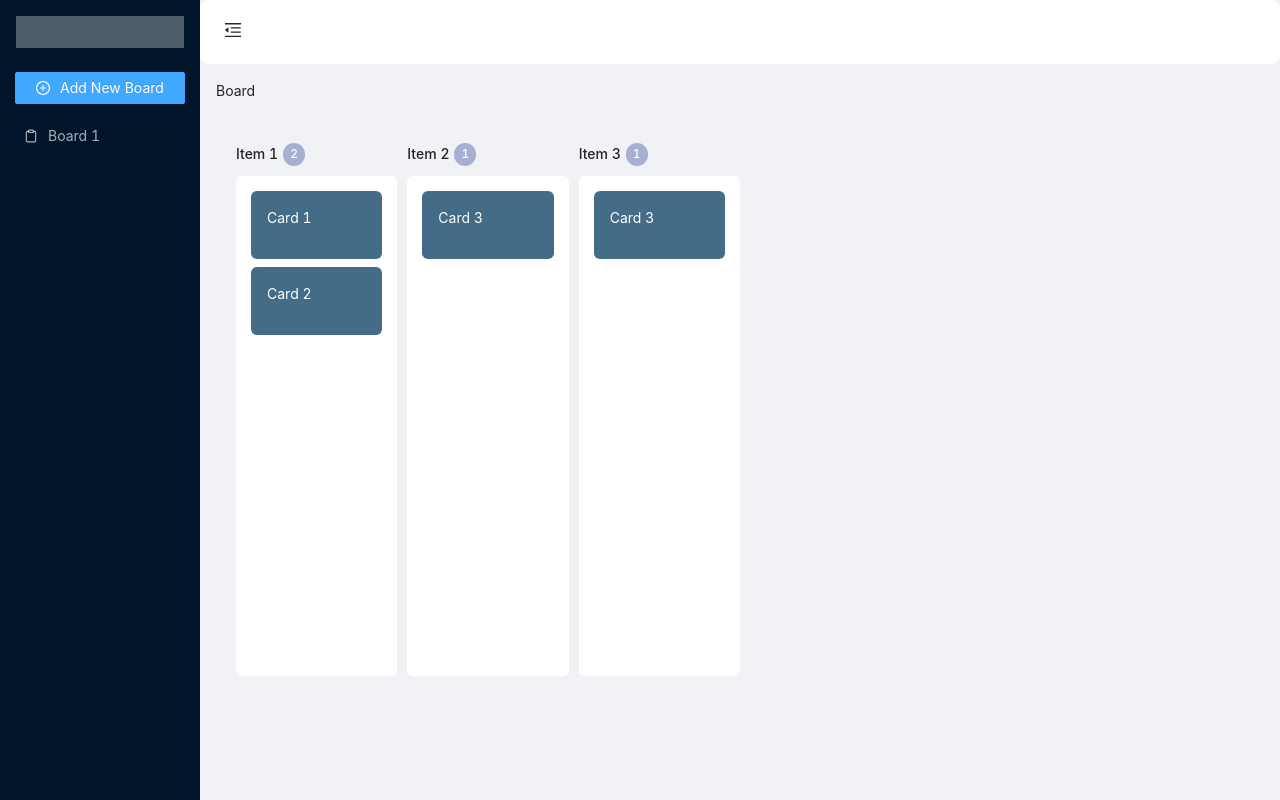
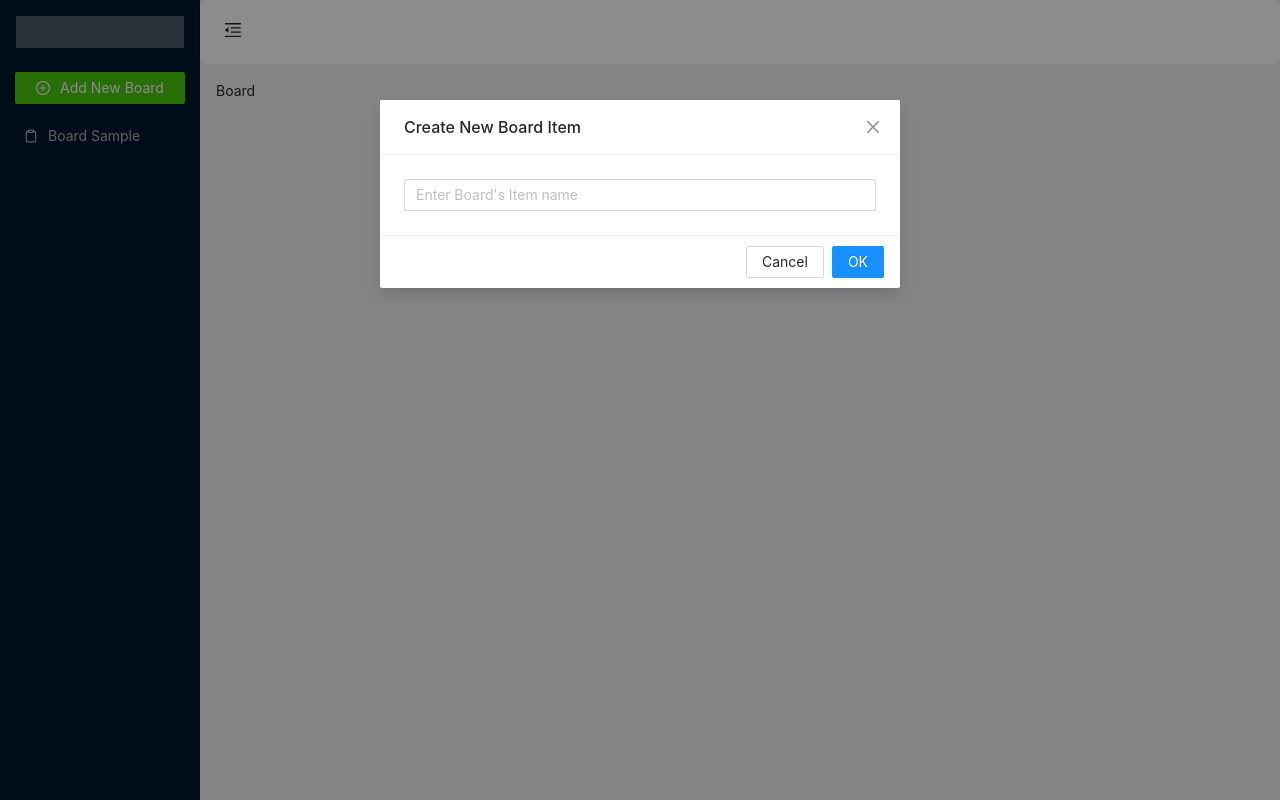
Before and after one commit to Phibee/crypto-board, a React (Create React App) app: page / in a window 1280 px wide. Both pictures are taken after a click on the item "Add New Board". Built offline with nearby package versions, Linux system fonts and the light colour scheme.

Commit message:
Changes: Worked on store, styling of cards, multiple boards items

```diff
--- a/src/App.css
+++ b/src/App.css
@@ -47,3 +47,13 @@ html {
   grid-gap: 10px;
   overflow: auto;
 }
+
+@media screen and (min-width: 1024px) {
+  .grid-fixed {
+    grid-auto-columns: calc((100% - 4 * 10px) / 4) !important;
+  }
+}
+
+.ant-page-header-heading-title {
+  color: #333 !important;
+}
--- a/src/components/Layout.tsx
+++ b/src/components/Layout.tsx
@@ -19,33 +19,25 @@ const LayoutPage: React.FC<ILayoutProps> = ({ children, ...props }) => {
 
           {/* Layout */}
           <Layout className="site-layout">
-                        <Header
-                              className="site-layout-background"
-                              style={{ padding: 0 }}
-                        >
-                              {React.createElement(
-                                    collapsed
-                                          ? MenuUnfoldOutlined
-                                          : MenuFoldOutlined,
-                                    {
-                                          className: "trigger",
+            <Header className="site-layout-background" style={{padding: 0}}>
+              {React.createElement(collapsed ? MenuUnfoldOutlined : MenuFoldOutlined, {
+                className: 'trigger',
                 onClick: toggle,
-                                    }
-                              )}
+              })}
             </Header>
-                        <Breadcrumb style={{ margin: "16px 16px" }}>
+            <Breadcrumb style={{margin: '16px 16px'}}>
               <Breadcrumb.Item>Board</Breadcrumb.Item>
             </Breadcrumb>
             <Content
               style={{
-                                    margin: "5px 16px 24px",
+                margin: '5px 16px 24px',
                 paddingTop: 20,
                 paddingLeft: 20,
                 paddingRight: 20,
                 paddingBottom: 25,
                 minHeight: 280,
-                              }}
-                        >
+                overflow: 'auto',
+              }}>
               {children}
             </Content>
           </Layout>
--- a/src/components/SidebarNavigation.tsx
+++ b/src/components/SidebarNavigation.tsx
@@ -1,5 +1,5 @@
 import React from 'react';
-import {Button, Layout, Menu} from 'antd';
+import {Button, Input, Layout, Menu, Modal} from 'antd';
 import {
   DashboardOutlined,
   SettingOutlined,
@@ -9,6 +9,7 @@ import {
 import {FiClipboard} from 'react-icons/fi';
 
 import {NavLink} from 'react-router-dom';
+import useAppStore from '../store';
 
 export interface ILayoutProps {}
 
@@ -20,7 +21,26 @@ export interface ISidebarNavigationProps {
 }
 
 const SidebarNavigation: React.FC<ISidebarNavigationProps> = ({collapsed, ...props}) => {
+  const {addBoard, boards} = useAppStore();
+  const [isModalVisible, setIsModalVisible] = React.useState(false);
+  const [inputVal, setInputVal] = React.useState('');
+
+  const handleAddBoard = () => {
+    setIsModalVisible(true);
+    setInputVal('');
+  };
+
+  const handleOnOk = React.useCallback(() => {
+    addBoard(inputVal);
+    setIsModalVisible(false);
+  }, [inputVal]);
+
+  const handleOnCancel = () => {
+    setIsModalVisible(false);
+  };
+
   return (
+    <>
       <Sider trigger={null} theme="dark" collapsible collapsed={collapsed}>
         <div className="logo" />
         <Menu
@@ -50,17 +70,34 @@ const SidebarNavigation: React.FC<ISidebarNavigationProps> = ({collapsed, ...pro
                 />
               }
               block
-            type="primary">
+              onClick={handleAddBoard}
+              style={{backgroundColor: '#48c50b', border: 'none', color: 'white'}}>
               Add New Board
             </Button>
           </Menu.Item>
-        <Menu.Item key={'/'} icon={<FiClipboard />}>
-          <NavLink to="/">
-            <span>Board 1</span>
+          {boards.map(item => (
+            <Menu.Item key={`/board/${item.id}`} icon={<FiClipboard />}>
+              <NavLink to={`/board/${item.id}`}>
+                <span>{item.title}</span>
               </NavLink>
             </Menu.Item>
+          ))}
         </Menu>
       </Sider>
+
+      {/* Modal for new board */}
+      <Modal
+        title="Create New Board Item"
+        visible={isModalVisible}
+        onOk={handleOnOk}
+        onCancel={handleOnCancel}>
+        <Input
+          placeholder="Enter Board's Item name"
+          value={inputVal}
+          onChange={e => setInputVal(e.target.value)}
+        />
+      </Modal>
+    </>
   );
 };
 
--- a/src/components/TaskCard.tsx
+++ b/src/components/TaskCard.tsx
@@ -1,5 +1,35 @@
 import React from 'react';
 import {CardProps} from '../types/card';
+import {isEmpty} from 'lodash';
+import {LinkOutlined} from '@ant-design/icons';
+import styled from 'styled-components';
+
+const LinkIconContainerStyled = styled.div`
+  position: absolute;
+  z-index: 100;
+  background: #fff;
+  top: 40%;
+  left: 40%;
+  padding: 5px;
+  text-align: center;
+  width: 32px;
+  height: 32px;
+  border-radius: 50%;
+`;
+
+const Container = styled.div`
+  &:not(:hover) div.icon-link {
+    opacity: 0;
+  }
+
+  & div.icon-link:hover ~ img,
+  & img:hover {
+    width: 100%;
+    max-height: 150px;
+    opacity: 0.5;
+    transition: opacity 0.25s ease-in-out;
+  }
+`;
 
 export interface ITaskCardProps {
   card: CardProps;
@@ -9,7 +39,22 @@ const TaskCard: React.FC<ITaskCardProps> = ({card, ...props}) => {
   return (
     <div className="rounded p-5 flex bg-white shadow-2l cursor-move">
       <div className="flex-1">
-        <p className="text-left font-medium">{card.title}</p>
+        <div style={{padding: '5px 10px'}}>
+          <div className="font-medium">{card.title}</div>
+          <div style={{fontSize: 12, fontWeight: 300, color: '#9d9d9d'}}>{card.description}</div>
+        </div>
+        <div style={{position: 'relative'}}>
+          {!isEmpty(card.imageUrl) && (
+            <Container>
+              <LinkIconContainerStyled
+                className="icon-link"
+                onClick={() => window.open(card.imageUrl, '_blank')}>
+                <LinkOutlined />
+              </LinkIconContainerStyled>
+              <img src={card.imageUrl} style={{width: '100%', maxHeight: 150}} />
+            </Container>
+          )}
+        </div>
       </div>
     </div>
   );
--- a/src/components/TaskLane.tsx
+++ b/src/components/TaskLane.tsx
@@ -1,19 +1,28 @@
 import React from 'react';
-import {DragDropContext, Draggable, Droppable} from 'react-beautiful-dnd';
+import {Draggable, Droppable} from 'react-beautiful-dnd';
 import {CardProps} from '../types/card';
 import TaskCard from './TaskCard';
 import styled from 'styled-components';
+import {Button, Dropdown, Input, Menu, Modal} from 'antd';
+import {EllipsisOutlined} from '@ant-design/icons';
+import useAppStore from '../store';
+import {isEmpty} from 'lodash';
 
 const TitleStyledContainer = styled.div`
   display: flex;
   align-items: center;
-  font-size: 14px;
+  font-size: 13px;
   font-weight: 500;
-  margin-bottom: 10px;
+  padding: 5px 8px;
+  justify-content: space-between;
+  background: #2dafed;
+  color: #fff;
+  border-top-left-radius: 6px;
+  border-top-right-radius: 6px;
 `;
 
 const CounterStyled = styled.span`
-  background: #a7b0d1;
+  background: #3693bf;
   padding: 2px 7px;
   border-radius: 50px;
   margin-left: 5px;
@@ -22,27 +31,86 @@ const CounterStyled = styled.span`
   text-align: center;
   color: #fff;
   user-select: none;
+  margin-right: 5px;
 `;
 
 export interface ITaskLaneProps {
   id: string;
   title: string;
-  color: string;
   cards: CardProps[];
 }
 
+const {TextArea} = Input;
+
 const TaskLane: React.FC<ITaskLaneProps> = ({id, title, cards, ...props}) => {
-  const [itemCount, setItemCount] = React.useState<number>(0);
-
   const handleStart = (e: any) => {};
   const handleDrag = (e: any) => {};
   const handleStop = (e: any) => {};
 
+  const {addCardToBoardItem} = useAppStore();
+  const [isModalVisible, setIsModalVisible] = React.useState(false);
+  const [card, setCard] = React.useState<Omit<CardProps, 'id'>>();
+
+  const handleOnOk = React.useCallback(() => {
+    if (isEmpty(card)) return;
+
+    card && addCardToBoardItem(id, card);
+    setIsModalVisible(false);
+  }, [card, id]);
+
+  const handleOnCancel = () => {
+    setIsModalVisible(false);
+  };
+
+  const handleShowAddCardModal = () => {
+    setIsModalVisible(true);
+    setCard(undefined);
+  };
+
+  const menu = (
+    <Menu>
+      <Menu.Item onClick={handleShowAddCardModal}>
+        <span>Add New Card</span>
+      </Menu.Item>
+    </Menu>
+  );
+
+  const DropdownMenu = () => (
+    <Dropdown key="more" overlay={menu} placement="bottomRight">
+      <Button
+        style={{
+          border: 'none',
+          padding: 0,
+          backgroundColor: 'transparent',
+        }}>
+        <EllipsisOutlined
+          style={{
+            fontSize: 20,
+            verticalAlign: 'top',
+            color: '#ffffff',
+          }}
+        />
+      </Button>
+    </Dropdown>
+  );
+
+  const handleChange = (e: any) => {
+    const {name, value} = e.target;
+
+    setCard((prevState: any) => ({
+      ...prevState,
+      [name]: value,
+    }));
+  };
+
   return (
-    <div className="pb-10">
+    <div className="pb-10" style={{boxShadow: '0 7px 4px #dedede'}}>
       <TitleStyledContainer>
-        {title}
-        <CounterStyled>{cards.length}</CounterStyled>
+        <div>{title}</div>
+        <div>
+          <CounterStyled>{cards.length}</CounterStyled>
+          <DropdownMenu key="more" />
+        </div>
       </TitleStyledContainer>
       <div className="h-full mt-3 kanban-group">
         <Droppable droppableId={id} key={id}>
@@ -52,10 +120,11 @@ const TaskLane: React.FC<ITaskLaneProps> = ({id, title, cards, ...props}) => {
                 {...provided.droppableProps}
                 ref={provided.innerRef}
                 style={{
-                  background: snapshot.isDraggingOver ? 'lightblue' : 'white',
+                  background: snapshot.isDraggingOver ? '#e6ebed' : 'white',
                   padding: 15,
                   minHeight: 500,
-                  borderRadius: 6,
+                  borderBottomLeftRadius: 6,
+                  borderBottomRightRadius: 6,
                 }}>
                 {cards.map((item: any, index: any) => {
                   return (
@@ -68,12 +137,15 @@ const TaskLane: React.FC<ITaskLaneProps> = ({id, title, cards, ...props}) => {
                             {...provided.dragHandleProps}
                             style={{
                               userSelect: 'none',
-                              padding: 16,
+                              overflow: 'hidden',
                               margin: '0 0 8px 0',
                               borderRadius: 6,
                               minHeight: '50px',
-                              backgroundColor: snapshot.isDragging ? '#263B4A' : '#456C86',
-                              color: 'white',
+                              backgroundColor: '#FFFFFF', //snapshot.isDragging ? '#263B4A' : '#456C86',
+                              border: '1px solid #e8ebed',
+                              color: '#333333',
+                              fontWeight: 600,
+                              fontSize: 13,
                               ...provided.draggableProps.style,
                             }}>
                             <div className="mb-3">
@@ -90,6 +162,44 @@ const TaskLane: React.FC<ITaskLaneProps> = ({id, title, cards, ...props}) => {
             );
           }}
         </Droppable>
+
+        {/* Modal for new card */}
+        <Modal
+          title="Create New Card"
+          visible={isModalVisible}
+          onOk={handleOnOk}
+          onCancel={handleOnCancel}>
+          <div style={{marginBottom: 10}}>
+            <label>Card Name</label>
+            <Input
+              placeholder="Enter card name"
+              name="title"
+              value={card?.title}
+              onChange={handleChange}
+            />
+          </div>
+
+          <div style={{marginBottom: 10}}>
+            <label>Image Link (optional)</label>
+            <Input
+              placeholder="Paste image link here.."
+              value={card?.imageUrl}
+              onChange={handleChange}
+              name="imageUrl"
+            />
+          </div>
+          <div style={{marginBottom: 10}}>
+            <label>Description</label>
+            <TextArea
+              placeholder="Description"
+              name="description"
+              value={card?.description}
+              rows={4}
+              style={{resize: 'none'}}
+              onChange={handleChange}
+            />
+          </div>
+        </Modal>
       </div>
     </div>
   );
--- a/src/pages/Board.tsx
+++ b/src/pages/Board.tsx
@@ -2,53 +2,51 @@ import React from 'react';
 import TaskLane from '../components/TaskLane';
 import {BoardItemProps} from '../types/board.item';
 import {DragDropContext, Draggable, Droppable} from 'react-beautiful-dnd';
-import {v4 as uuid} from 'uuid';
-import {merge} from 'lodash';
+import useAppStore from '../store';
+import {useHistory, useParams} from 'react-router';
+import {Button, Input, Modal, PageHeader} from 'antd';
+import {PlusOutlined} from '@ant-design/icons';
+import {isEmpty, cloneDeep} from 'lodash';
 
-export interface IBoardProps {}
+export interface IBoardViewProps {}
 
-const items: BoardItemProps[] = [
-  {
-    id: uuid(),
-    title: 'Item 1',
-    color: 'red',
-    cards: [
-      {
-        id: uuid(),
-        title: 'Card 1',
-      },
-      {
-        id: uuid(),
-        title: 'Card 2',
-      },
-    ],
-  },
-  {
-    id: uuid(),
-    title: 'Item 2',
-    color: 'red',
-    cards: [
-      {
-        id: uuid(),
-        title: 'Card 3',
-      },
-    ],
-  },
-  {
-    id: uuid(),
-    title: 'Item 3',
-    color: 'red',
-    cards: [
-      {
-        id: uuid(),
-        title: 'Card 3',
-      },
-    ],
-  },
-];
+interface RouteParams {
+  id: string;
+}
 
-const Board: React.FC<IBoardProps> = ({...props}) => {
-  const [columns, setColumns] = React.useState<BoardItemProps[]>(items);
+const BoardView: React.FC<IBoardViewProps> = ({...props}) => {
+  const history = useHistory();
+  const {id} = useParams<RouteParams>();
+  const {boardItems, addBoardItemByBoardId, boards, updateBoardItems} = useAppStore();
+  const [columns, setColumns] = React.useState<BoardItemProps[]>([]);
+  const [boardName, setBoardName] = React.useState<string>('');
+
+  const [isModalVisible, setIsModalVisible] = React.useState(false);
+  const [inputVal, setInputVal] = React.useState<string>('');
+  console.log({columns});
+
+  const handleOnOk = React.useCallback(() => {
+    if (inputVal === '') return;
+
+    addBoardItemByBoardId(id, inputVal);
+    setIsModalVisible(false);
+  }, [inputVal, id]);
+
+  const handleOnCancel = () => {
+    setIsModalVisible(false);
+  };
+
+  const handleShowAddItemModal = () => {
+    setIsModalVisible(true);
+    setInputVal('');
+  };
+
+  React.useEffect(() => {
+    const items = boardItems.filter(b => b.boardId === id);
+
+    setBoardName(boards.filter(b => b.id === id)[0].title);
+    setColumns(items);
+  }, [boardItems, id]);
 
   const onDragEnd = (result: any, columns: BoardItemProps[], setColumns: any) => {
     if (!result.destination) return;
@@ -56,54 +54,71 @@ const Board: React.FC<IBoardProps> = ({...props}) => {
     const {source, destination} = result;
 
     if (source.droppableId !== destination.droppableId) {
-      const sourceColumn = columns.filter(c => c.id === source.droppableId);
       const sourceColumnIndex = columns.findIndex(c => c.id === source.droppableId);
-
-      const destColumn = columns.filter(c => c.id === destination.droppableId);
       const destColumnIndex = columns.findIndex(c => c.id === destination.droppableId);
 
-      const sourceItems = sourceColumn[0].cards;
-      const destItems = destColumn[0].cards;
+      let cols = cloneDeep(columns);
+      const sourceItemCard = cols[sourceColumnIndex].cards[source.index];
 
-      const removed = sourceItems.splice(source.index, 1);
-      destItems.splice(destination.index, 0, ...removed);
+      cols[sourceColumnIndex].cards.splice(source.index, 1);
+      cols[destColumnIndex].cards.splice(destination.index, 0, sourceItemCard);
 
-      let cols = [...columns];
-      cols[sourceColumnIndex] = {...sourceColumn[0], cards: sourceItems};
-      cols[destColumnIndex] = {...destColumn[0], cards: destItems};
+      updateBoardItems(id, cols);
+    } else {
+      const boardItemIndx = columns.findIndex(c => c.id === source.droppableId);
 
-      setColumns(cols);
-    } else {
-      const sourceColumn = columns.filter(c => c.id === source.droppableId);
-      const sourceColumnIndex = columns.findIndex(c => c.id === source.droppableId);
-      const copiedItems = sourceColumn[0].cards;
-      const removed = copiedItems.splice(source.index, 1);
-      copiedItems.splice(destination.index, 0, ...removed);
+      let cols = cloneDeep(columns);
+      let card = cols[boardItemIndx].cards[source.index];
+      cols[boardItemIndx].cards.splice(source.index, 1);
+      cols[boardItemIndx].cards.splice(destination.index, 0, card);
 
-      sourceColumn[0].cards = copiedItems;
-
-      let cols = [...columns];
-      cols[sourceColumnIndex] = {...sourceColumn[0], cards: copiedItems};
-
-      setColumns(cols);
+      updateBoardItems(id, cols);
     }
   };
 
   return (
-    <div className="grid-fixed">
-      <DragDropContext onDragEnd={(result: any) => onDragEnd(result, columns, setColumns)}>
-        {columns.map(item => (
-          <TaskLane
-            key={item.id}
-            id={item.id}
-            title={item.title}
-            color={item.color}
-            cards={item.cards}
+    <>
+      <div style={{display: 'flex', flexDirection: 'column'}}>
+        <div style={{flexShrink: 0}}>
+          {/* Content Top Header  */}
+          <PageHeader
+            className="site-page-header-responsive"
+            title={boardName}
+            style={{padding: 0}}
+            extra={[
+              <Button icon={<PlusOutlined />} type="primary" onClick={handleShowAddItemModal}>
+                Add New Item
+              </Button>,
+            ]}
           />
-        ))}
-      </DragDropContext>
-    </div>
+        </div>
+
+        <div style={{flexGrow: 1}}>
+          {/* Content */}
+          <div className="grid-fixed">
+            <DragDropContext onDragEnd={(result: any) => onDragEnd(result, columns, setColumns)}>
+              {columns.map(item => (
+                <TaskLane key={item.id} id={item.id} title={item.title} cards={item.cards} />
+              ))}
+            </DragDropContext>
+          </div>
+        </div>
+      </div>
+
+      {/* Modal for new board */}
+      <Modal
+        title="Create New Board Item"
+        visible={isModalVisible}
+        onOk={handleOnOk}
+        onCancel={handleOnCancel}>
+        <Input
+          placeholder="Enter Board's Item name"
+          value={inputVal}
+          onChange={e => setInputVal(e.target.value)}
+        />
+      </Modal>
+    </>
   );
 };
 
-export default Board;
+export default BoardView;
--- a/src/router/index.tsx
+++ b/src/router/index.tsx
@@ -6,11 +6,14 @@ import { BoardItemProps } from "../types/board.item";
 
 export const AdminRoutes: React.VFC<{}> = () => {
       return (
-            <>
-                  <Route path="/" exact>
-                        <Board />
-                  </Route>
-            </>
+        <>
+          <Route path="/" exact>
+            <div></div>
+          </Route>
+          <Route path="/board/:id" exact>
+            <Board />
+          </Route>
+        </>
       );
 };
 
--- /dev/null
+++ b/src/store/index.ts
@@ -0,0 +1,71 @@
+import produce from 'immer';
+import create from 'zustand';
+import {persist} from 'zustand/middleware';
+import {BoardItemProps, BoardProps} from '../types/board.item';
+import {v4 as uuid} from 'uuid';
+import {CardProps} from '../types/card';
+
+export type AppStore = {
+  addBoard: (boardName: string) => void;
+  boards: BoardProps[];
+  boardItems: BoardItemProps[];
+  addBoardItemByBoardId: (boardId: string, itemName: string) => void;
+  addBoardItem: (item: BoardItemProps) => void;
+  updateBoardItem: (item: BoardItemProps) => void;
+  updateBoardItems: (boardId: string, items: BoardItemProps[]) => void;
+  deleteBoardItem: () => void;
+  addCardToBoardItem: (boardItemId: string, card: Omit<CardProps, 'id'>) => void;
+};
+
+const useAppStore = create<AppStore>(
+  persist(
+    (set, get) => ({
+      boardItems: [],
+      boards: [{id: uuid(), title: 'Board Sample'}],
+      addBoard: boardName =>
+        set(state =>
+          produce(state, draft => {
+            draft.boards.push({id: uuid(), title: boardName});
+          }),
+        ),
+      addBoardItemByBoardId: (boardId, itemName) =>
+        set(state =>
+          produce(state, draft => {
+            draft.boardItems.push({id: uuid(), boardId: boardId, title: itemName, cards: []});
+          }),
+        ),
+      addBoardItem: item =>
+        set(state =>
+          produce(state, draft => {
+            draft.boardItems.push(item);
+          }),
+        ),
+      updateBoardItem: item => set(state => produce(state, draft => {})),
+      updateBoardItems: (boardId, items) =>
+        set(state =>
+          produce(state, draft => {
+            let otherItems = state.boardItems.filter(bi => bi.boardId !== boardId);
+            draft.boardItems = [...otherItems, ...items];
+          }),
+        ),
+      deleteBoardItem: () => set(state => produce(state, draft => {})),
+      addCardToBoardItem: (boardItemId, card) =>
+        set(state =>
+          produce(state, draft => {
+            const indx = state.boardItems.findIndex(i => i.id === boardItemId);
+
+            draft.boardItems[indx].cards.push({
+              id: uuid(),
+              title: card.title,
+              imageUrl: card.imageUrl,
+              description: card.description,
+            });
+          }),
+        ),
+    }),
+
+    {name: 'app-store-persist'},
+  ),
+);
+
+export default useAppStore;
--- a/src/types/card.ts
+++ b/src/types/card.ts
@@ -1,4 +1,6 @@
 export type CardProps = {
   id: string;
   title: string;
+  description?: string;
+  imageUrl?: string;
 };
```
Also changed, not shown: src/types/board.item.ts (+7 -1 lines). Lines whose indentation alone changed are shown as unchanged.
